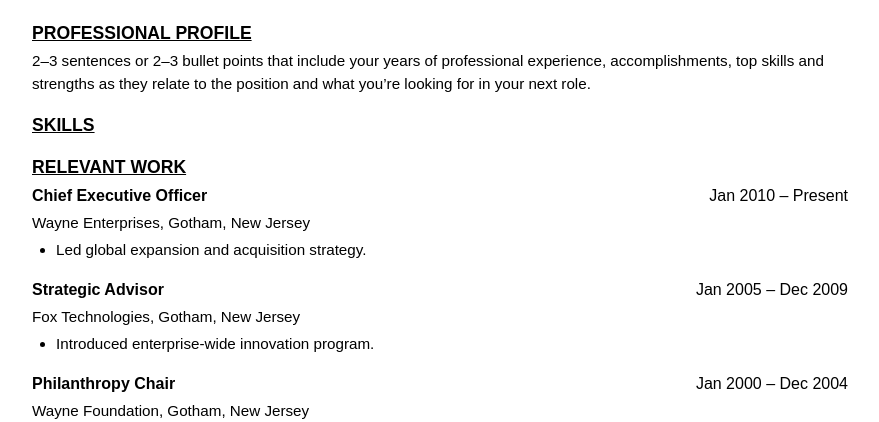
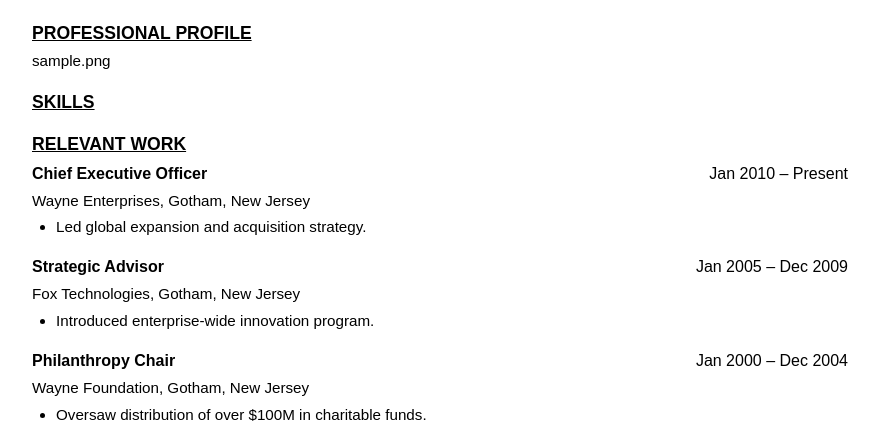
Before and after one commit to simplenotsimpler/dj-mycareerhub-work, a Django app: template templates/resume/resume.html in a window 1280 px wide. Shown: the part 66-488 px from the top of the page, without its empty margins (200-1079 px from the left). Run offline with Django 5.2, Linux system fonts and the light colour scheme; data comes from the database, SQL or seed files in the repository; tables that the repository leaves empty hold one stand-in row (values such as "Sample post"); the template is opened without the code that fills it: values that come from a table or form of the project are taken from there, most other values are stand-ins (such as "Sample title", 1, 10 or a date in 2020).

Commit message:
feature: add resume professional profile

```diff
--- a/templates/resume/partials/prof_profile.html
+++ /dev/null
@@ -1,9 +0,0 @@
-      <section>
-        <h2>Professional Profile</h2>
-        <p>
-          2–3 sentences or 2–3 bullet points that include your years of
-          professional experience, accomplishments, top skills and strengths as
-          they relate to the position and what you’re looking for in your next
-          role.
-        </p>
-      </section>
--- /dev/null
+++ b/templates/resume/partials/professional_profile.html
@@ -0,0 +1,6 @@
+      <section>
+        <h2>Professional Profile</h2>
+        <p>
+          {{resume.professional_profile}}
+        </p>
+      </section>
--- a/templates/resume/partials/work.html
+++ b/templates/resume/partials/work.html
@@ -4,8 +4,6 @@
             <article class="job">
               <h3>
                 {{job.position}} {% if job.position_supplement %}({{ job.position_supplement }}){% endif%}
-                {% comment %} TODO: add prof profile {% endcomment %}
-                 {% comment %} {% if job.summary %}({{job.summary}}){% endif %} {% endcomment %}
                 <span class="job-dates">{{job.start_date_formatted}} – {{job.end_date_formatted}}
                   </span>
               </h3>
--- a/templates/resume/resume.html
+++ b/templates/resume/resume.html
@@ -13,7 +13,7 @@
     <main class="resume-container">
       {% block content%}
         {% include 'resume/partials/header.html' %}
-        {% include 'resume/partials/prof_profile.html' %}
+        {% include 'resume/partials/professional_profile.html' %}
         {% include 'resume/partials/skills.html' %}
         {% include 'resume/partials/work.html' %}
         {% include 'resume/partials/education.html' %}
```
Also changed, not shown: 1 other file.
